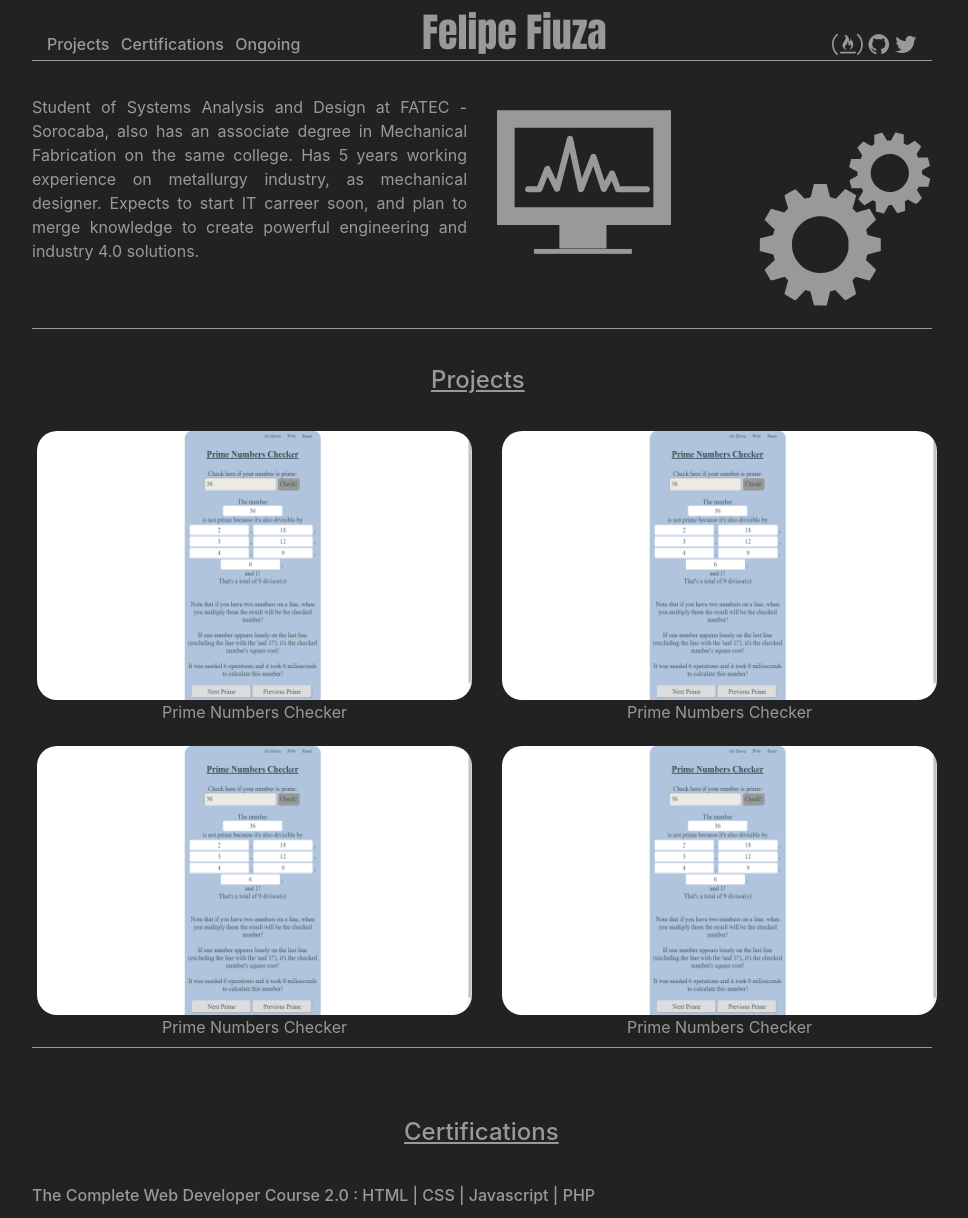
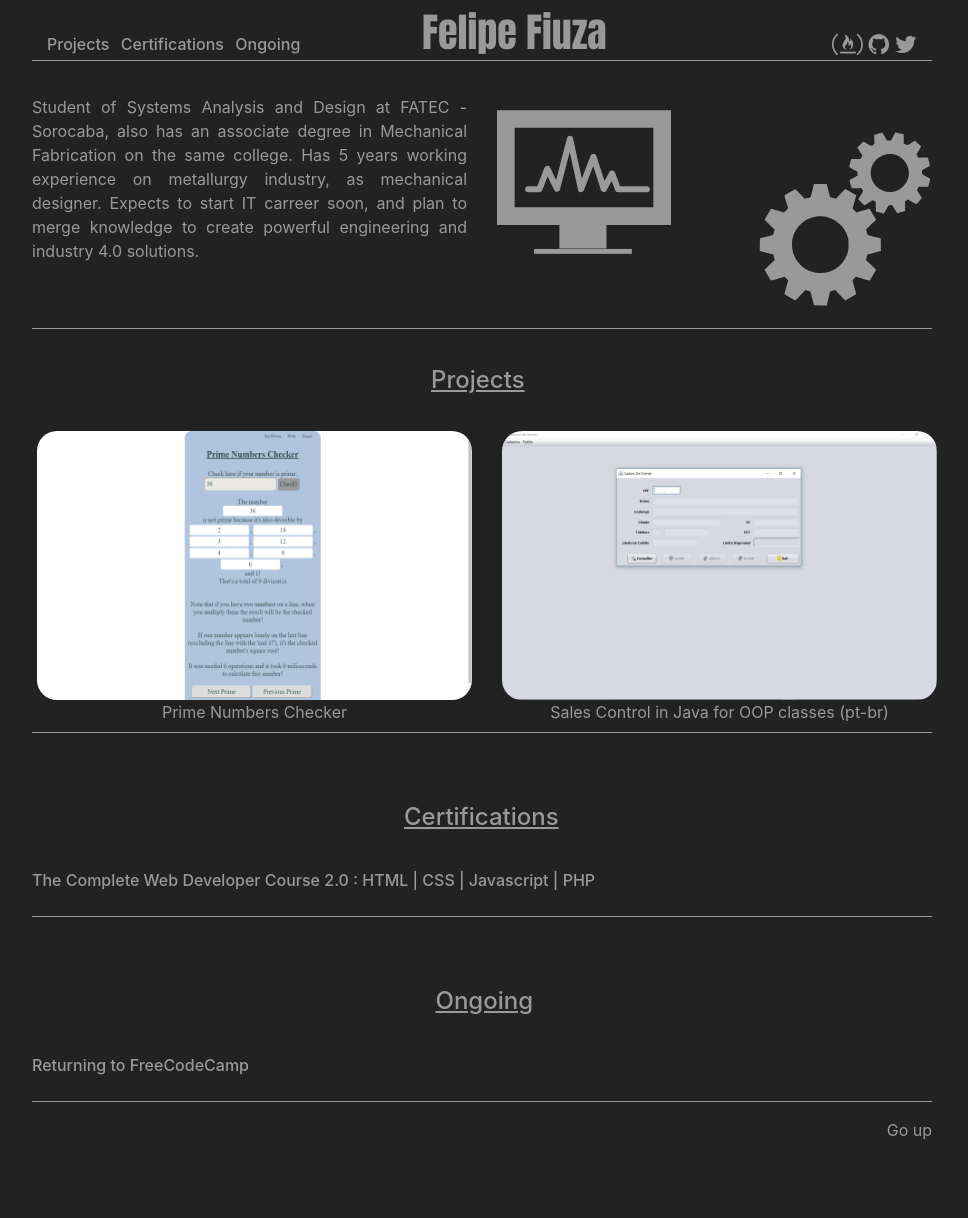
Before and after one commit to FelipeFiuza/felipefiuza.github.io, a plain HTML site: page index.html in a window 1280 px wide. Shown: the top 1218 px of the page, without its empty margins (158-1126 px from the left). After the commit the page ends 1158 px from the top, so only its background shows below. Drawn offline with nearby package versions, Linux system fonts and the light colour scheme.

Commit message:
added new project

```diff
--- a/index.html
+++ b/index.html
@@ -62,12 +62,12 @@
                         <figcaption>Prime Numbers Checker</figcaption>
                     </figure>
                     <figure class="col-xs-12 col-sm-12 col-md-6">
-                        <img src="img/prime-numbers-checker.png" alt="Prime-numbers-checker-project" width="100%" height="100%">
-                        <figcaption>Prime Numbers Checker</figcaption>
+                        <a href="https://github.com/angelinopires/java-exercises/tree/master/prjPOOAngelinoFelipeGilson"><img src="img/sales-control.png" alt="Prime-numbers-checker-project" width="100%" height="100%"></a>
+                        <figcaption>Sales Control in Java for OOP classes (pt-br)</figcaption>
                     </figure>
                 </div>
 
-                <div class="row">
+                <!--<div class="row">
                     <figure class="col-xs-12 col-sm-12 col-md-6">
                         <img src="img/prime-numbers-checker.png" alt="Prime-numbers-checker-project" width="100%" height="100%">
                         <figcaption>Prime Numbers Checker</figcaption>
@@ -76,7 +76,7 @@
                         <img src="img/prime-numbers-checker.png" alt="Prime-numbers-checker-project" width="100%" height="100%">
                         <figcaption>Prime Numbers Checker</figcaption>
                     </figure>
-                </div>
+                </div>-->
 
             </div>
             <hr>
```
Also changed, not shown: img/sales-control.png (added).
